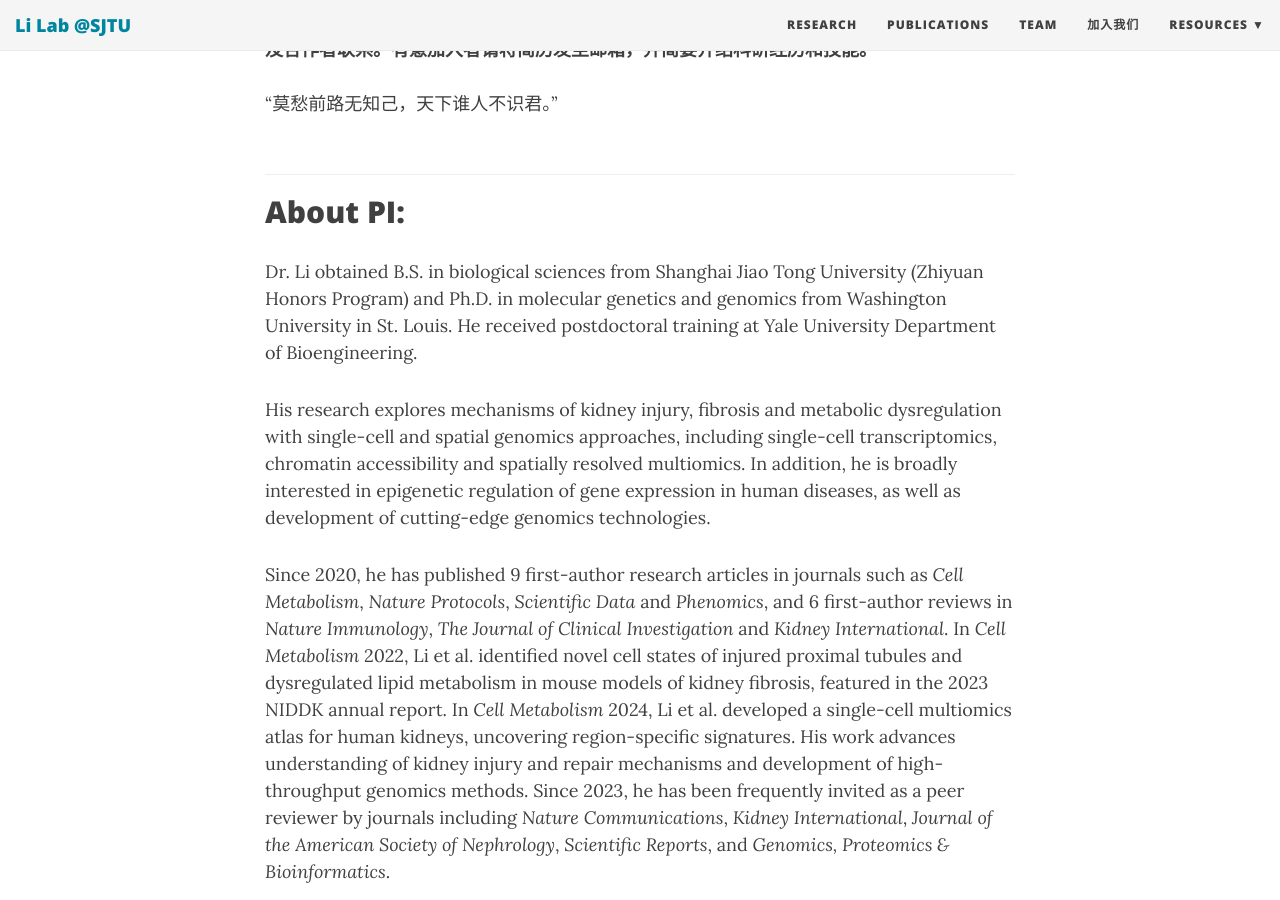
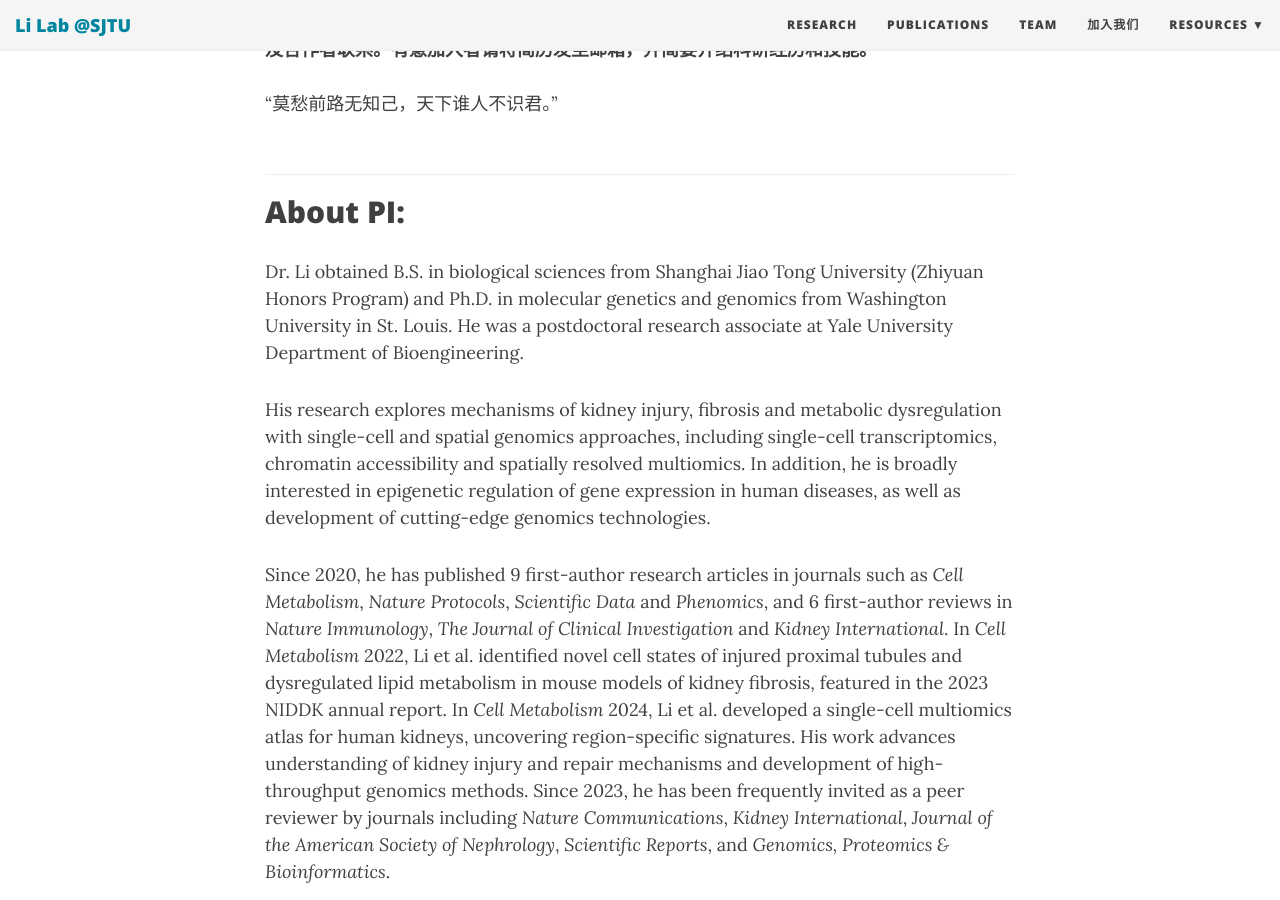
Before and after one commit to TheLiLab/thelilab.github.io, a Jekyll site: the page built from joinus.md, in a window 1280 px wide and 900 px high, scrolled down 1128 px. Built offline with Jekyll 4.4.1, drawn with Linux system fonts in a browser that asks for light colours; nearby versions of some CDN libraries.

Commit message:
Update joinus.md

```diff
--- a/joinus.md
+++ b/joinus.md
@@ -30,7 +30,7 @@ bigimg:
 
 ## About PI:<br>
 
-Dr. Li obtained B.S. in biological sciences from Shanghai Jiao Tong University (Zhiyuan Honors Program) and Ph.D. in molecular genetics and genomics from Washington University in St. Louis. He received postdoctoral training at Yale University Department of Bioengineering.<br>
+Dr. Li obtained B.S. in biological sciences from Shanghai Jiao Tong University (Zhiyuan Honors Program) and Ph.D. in molecular genetics and genomics from Washington University in St. Louis. He was a postdoctoral research associate at Yale University Department of Bioengineering.<br>
 
 His research explores mechanisms of kidney injury, fibrosis and metabolic dysregulation with single-cell and spatial genomics approaches, including single-cell transcriptomics, chromatin accessibility and spatially resolved multiomics. In addition, he is broadly interested in epigenetic regulation of gene expression in human diseases, as well as development of cutting-edge genomics technologies.<br>
 
```
